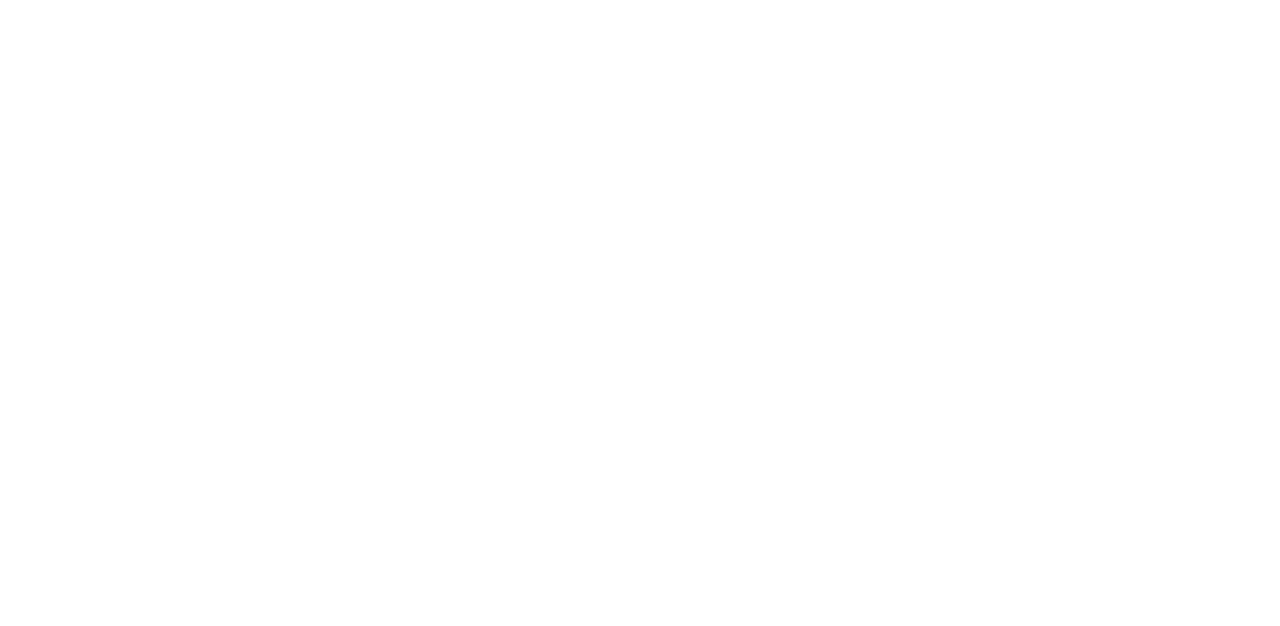
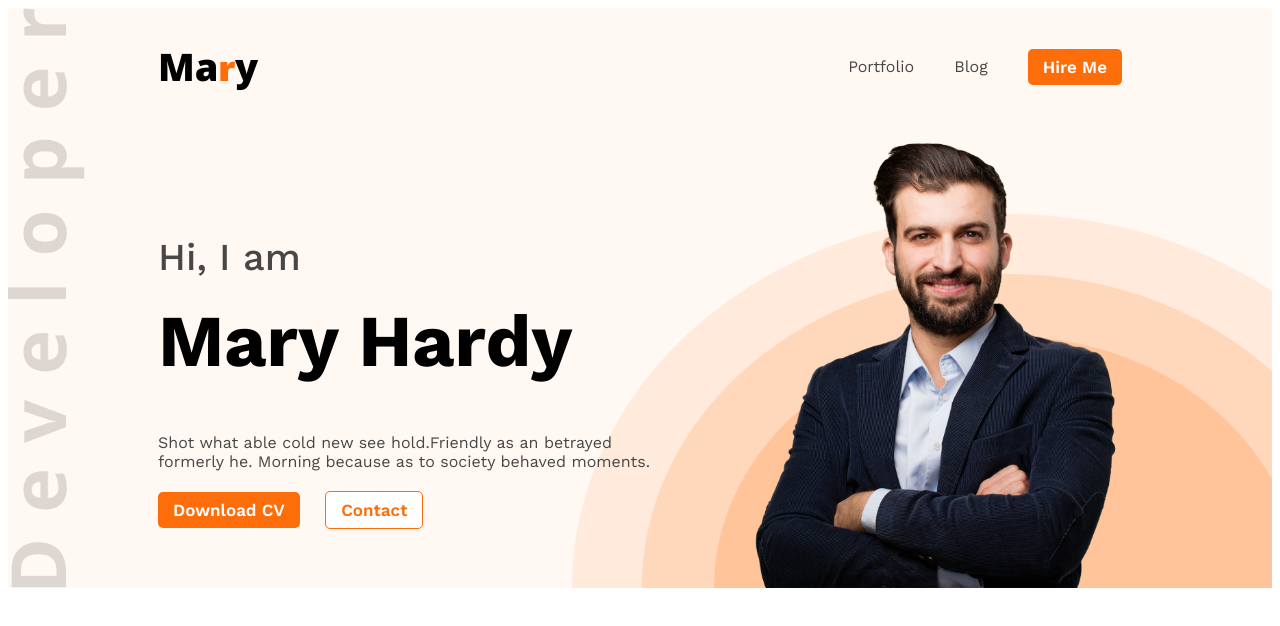
Before and after one commit to md-sakib1122/portfolio, a plain HTML site: page index.html in a window 1280 px wide. Drawn offline with nearby package versions, Linux system fonts and the light colour scheme.

Commit message:
header part complete

```diff
--- a/index.html
+++ b/index.html
@@ -3,9 +3,41 @@
 <head>
     <meta charset="UTF-8">
     <meta name="viewport" content="width=device-width, initial-scale=1.0">
+    <link rel="stylesheet" href="styles/style.css">
     <title>Document</title>
 </head>
 <body>
+    <header>
+         <nav>
+             <h1 class="logo">Ma<span>r</span>y</h1>
+             <ul>
+                 <li><a href="#">Portfolio</a></li>
+                 <li> <a href="#">Blog</a></li>
+                 <li>
+                    <a href="">
+                        <button class="btn-primary">Hire Me</button>
+                    </a>
+                </li>
+             </ul>
+         </nav>
+         <div class="banner">
+            <div class="banner-content">
+                <h4>Hi, I am</h4>
+                 <h1>Mary Hardy</h1>
+                <p>Shot what able cold new see hold.Friendly as an betrayed formerly he. Morning because as to society behaved moments.</p>
+                <button class="btn-primary download-btn">Download CV</button>
+                <button class=" btn-primary contact-btn">Contact</button>
+            </div>
+            <img src="images/hardy.png" alt="Ami hardy. khai haddi">
+         </div>
+    </header>
 
+    <main>
+
+    </main>
+
+    <footer>
+
+    </footer>
 </body>
 </html>
--- /dev/null
+++ b/styles/style.css
@@ -0,0 +1,112 @@
+
+@import url('https://fonts.googleapis.com/css2?family=Open+Sans:ital,wght@0,300..800;1,300..800&family=Work+Sans:ital,wght@0,100..900;1,100..900&display=swap');
+
+*{
+    font-family: "Work Sans", serif;
+    font-optical-sizing: auto;
+  }
+/* shared */
+  :root {
+    --orange:rgb(253, 110, 10);
+    --lightorange : #FFF8F3;
+    --dark2: rgb(71, 71, 71);
+    --dark3: rgb(71, 71, 71);
+  }
+
+  .btn-primary{
+        /* Rectangle 1 */
+         padding:8px 15px;
+         background-color: var(--orange);
+         font-size: 17px;
+         font-weight: 600;
+         border: none;
+         color:white;
+         border-radius: 5px;
+         cursor: pointer;
+
+  }
+
+  /* .............................. */
+ header{
+    background-color: var(--lightorange);
+    padding: 0px 150px;
+    background-image: url("../images/header_bg.png"),url("../images/developer.png");
+    background-repeat: no-repeat;
+    background-position: right bottom, left top;
+    background-size: 700px 374px ,  contain;
+ }
+header nav{
+     display: flex;
+     align-items: center;
+
+     justify-content: space-between;
+}
+
+header ul{
+    display:  flex;
+    column-gap: 40px;
+    align-items: center;
+}
+
+header .logo{
+    font-family: Open Sans;
+    font-size: 38px;
+    font-weight: 800;
+    line-height: 52px;
+    letter-spacing: 0%;
+    text-align: left;
+}
+
+header .logo span{
+    color : var(--orange);
+}
+
+
+header ul li{
+    list-style: none;
+}
+
+header ul li a{
+    text-decoration: none;
+    color: var(--dark3);
+}
+
+/* banner section */
+ header .banner{
+    display: flex;
+    align-items: center;
+    justify-content: space-between;
+
+ }
+
+ header .banner img{
+    width: 400px;
+ }
+
+ header .banner .contact-btn{
+    background-color: white;
+    color: var(--orange);
+    border: 1px solid var(--orange);
+    margin-left: 20px;
+ }
+
+ header .banner h4{
+    color: var(--dark2);
+    margin-bottom: -30px;
+    font-size: 38px;
+    font-weight: 500;
+ }
+
+ header .banner h1{
+    font-size: 73px;
+ }
+
+ header .banner p{
+    color: var(--dark3);
+    margin-bottom: 20px;
+ }
+
+ header .banner-content{
+
+    width: 500px;
+ }
```
